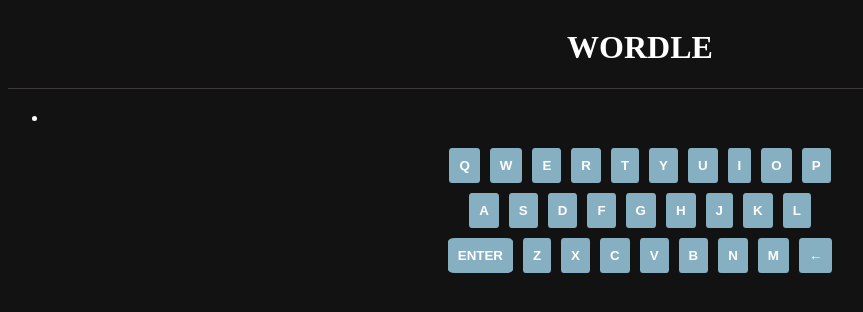
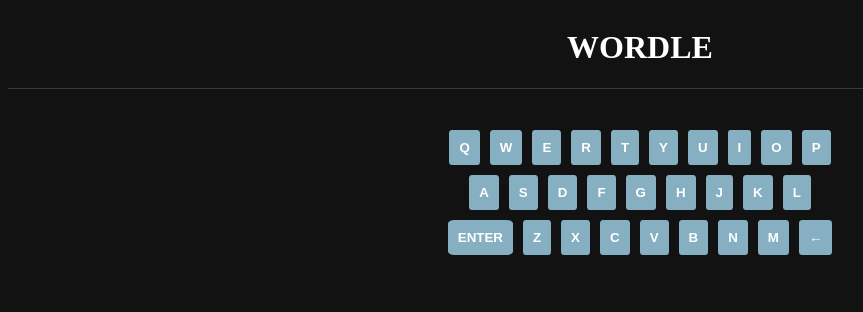
Before and after one commit to xpakx/wordle, an Angular app in the folder frontend/: page / in a window 1280 px wide. Shown: the top 312 px of the page, without its empty margins (0-863 px from the left). Built offline with nearby package versions, Linux system fonts and the light colour scheme.

Commit message:
feat(frontend/ui): style guess component

```diff
--- a/frontend/src/app/component/guesses/guesses.component.css
+++ b/frontend/src/app/component/guesses/guesses.component.css
@@ -0,0 +1,19 @@
+ul {
+    list-style: none;
+}
+
+ul li {
+    display: flex;
+    justify-content: center;
+}
+
+.letter {
+    display: flex;
+    justify-content: center;
+    align-items: center;
+    margin: 2px;
+    width: 30px;
+    height: 35px;
+    text-transform: uppercase;
+    border: solid #3d3939 2px; ;
+}
--- a/frontend/src/app/component/guesses/guesses.component.ts
+++ b/frontend/src/app/component/guesses/guesses.component.ts
@@ -9,7 +9,7 @@
 })
 export class GuessesComponent implements OnInit {
   guesses: Guess[] = [];
-  @Input() active: String[] = ['t','e','s','t'];
+  @Input() active: String[] = [];
 
   constructor() { }
 
```
